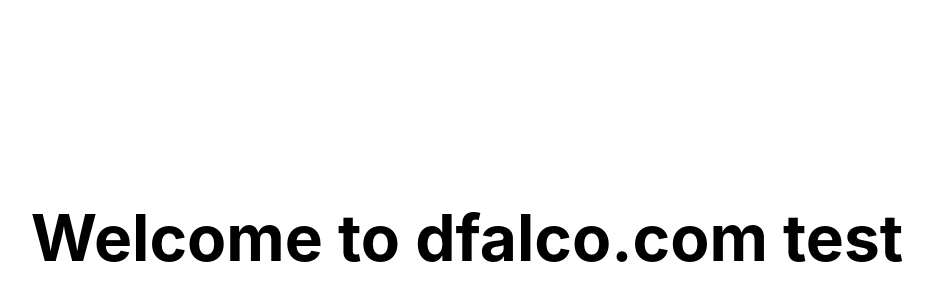
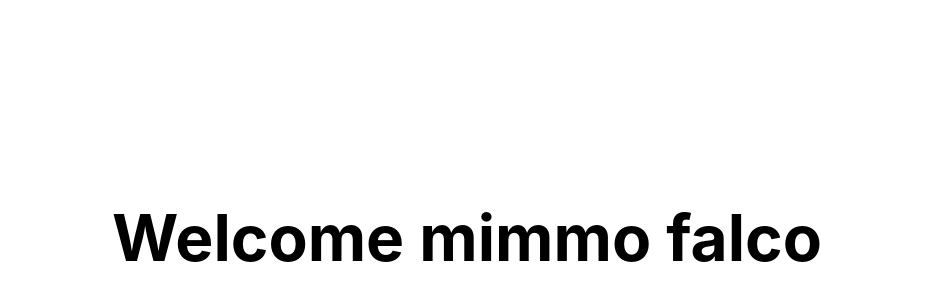
Before and after one commit to domenicofalco/dfalco.com, a Next.js app: page / in a window 1280 px wide. Shown: the part 162-462 px from the top of the page, without its empty margins (173-1106 px from the left). Built offline with nearby package versions, Linux system fonts and the light colour scheme.

Commit message:
add to gcloud ignore

```diff
--- a/pages/index.js
+++ b/pages/index.js
@@ -9,7 +9,7 @@
         <link rel="icon" href="/favicon.ico" />
       </Head>
 
-      <h1 className={styles.title}>Welcome to dfalco.com test</h1>
+      <h1 className={styles.title}>Welcome mimmo falco</h1>
     </div>
   );
 }
```
Also changed, not shown: 1 other file (tests, documents, lock files or other folders).
